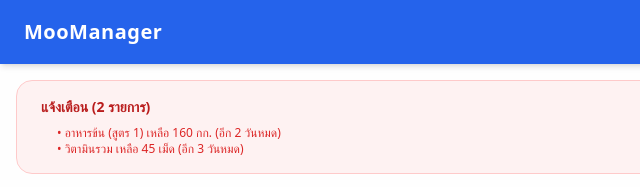
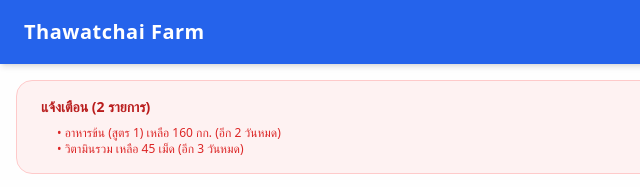
Before and after one commit to Snackjack777/FarmThawatchai, a plain HTML site: page index.html in a window 1280 px wide. Shown: the top 187 px of the page, 0-640 px from the left. Drawn offline with nearby package versions, Linux system fonts and the light colour scheme; some icons are missing.

Commit message:
Update index.html

```diff
--- a/index.html
+++ b/index.html
@@ -3,7 +3,7 @@
 <head>
     <meta charset="UTF-8">
     <meta name="viewport" content="width=device-width, initial-scale=1.0, maximum-scale=1.0, user-scalable=no">
-    <title>MooManager - ระบบจัดการฟาร์มวัวนม</title>
+    <title> ระบบจัดการฟาร์มวัวนม</title>
 
     <script src="https://cdn.tailwindcss.com"></script>
 
@@ -16,7 +16,7 @@
     <header class="bg-blue-600 text-white p-4 shadow-md flex justify-between items-center z-10">
         <div class="flex items-center gap-2">
             <i class="ph-fill ph-cow text-2xl"></i>
-            <h1 class="text-xl font-bold tracking-wide">MooManager</h1>
+            <h1 class="text-xl font-bold tracking-wide">Thawatchai Farm</h1>
         </div>
         <button id="btn-export" class="p-2 rounded-full hover:bg-blue-700 transition flex items-center gap-1" title="Export Data">
             <i class="ph ph-export text-xl"></i>
```
